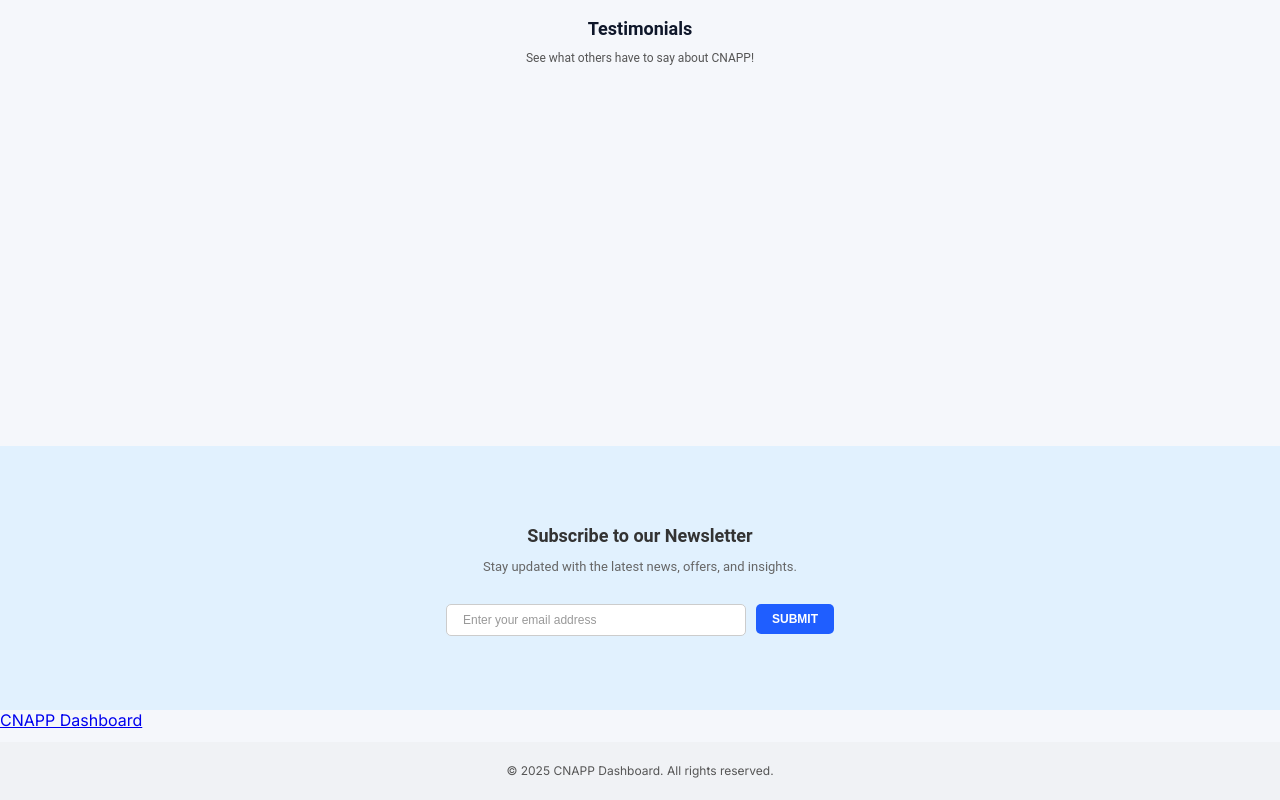
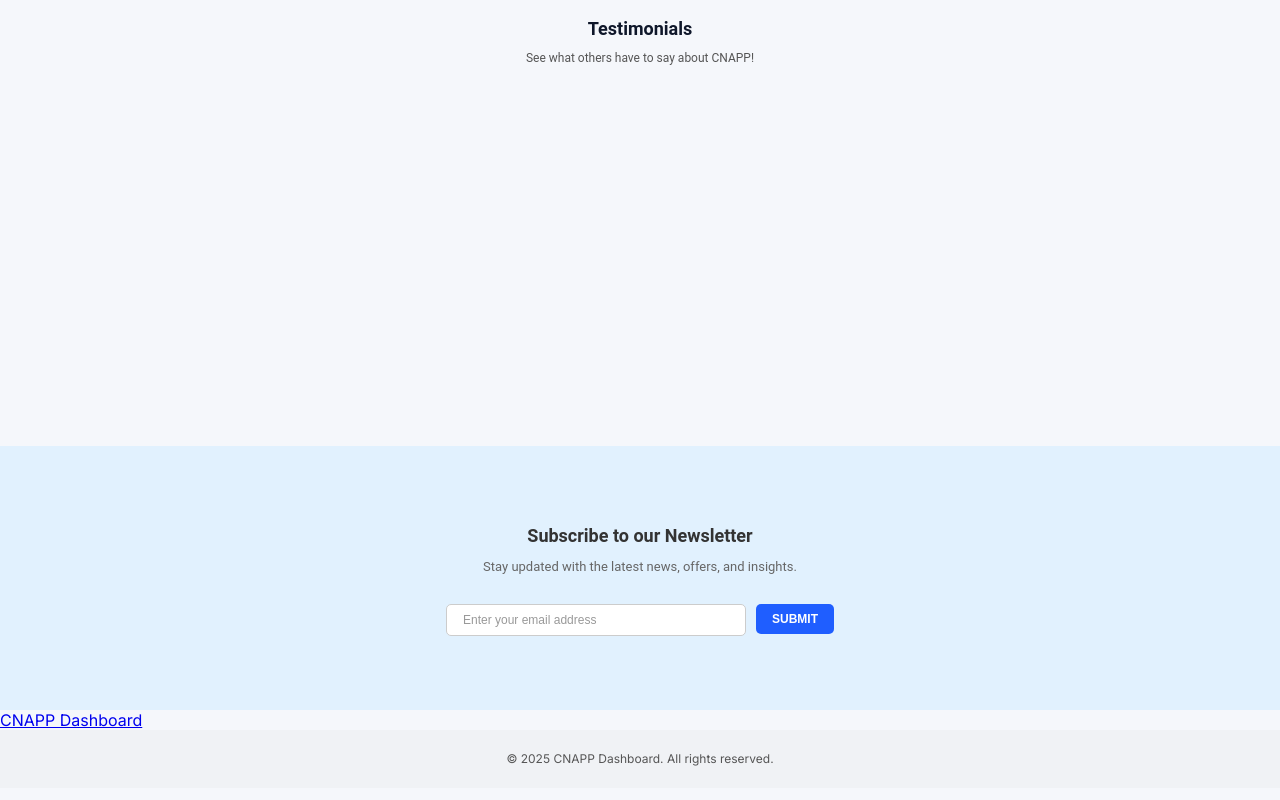
Before and after one commit to astrodestroyergithub/CNAPP-Dashboard, a React (Create React App) app: page / in a window 1280 px wide. Shown: the part 2963-3763 px from the top of the page. Built offline with nearby package versions, Linux system fonts and the light colour scheme.

Commit message:
Removed footer top margin

```diff
--- a/src/components/Footer.scss
+++ b/src/components/Footer.scss
@@ -5,7 +5,7 @@ $footer-border-color: #ddd;
 .cnapp-footer {
   width: 100%;
   padding: 20px;
-  margin-top: 1em;
+  // margin-top: 1em;
 
   background-color: $footer-bg-color;
   text-align: center;
```
